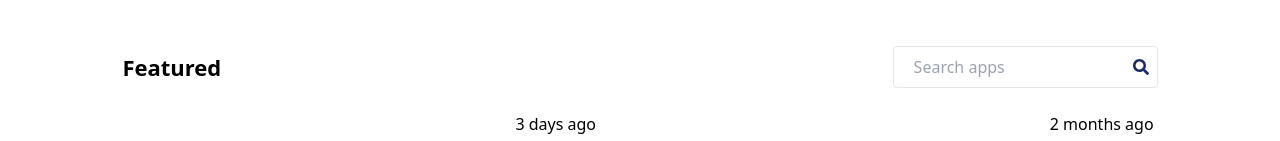
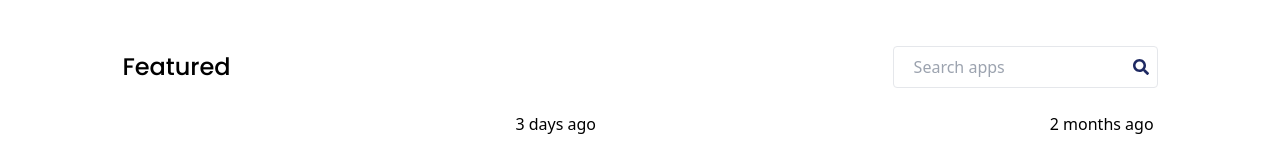
Before and after one commit to Wavei-Haruna/deverpool, a React (Vite) app: page / in a window 1280 px wide. Shown: the part 424-565 px from the top of the page. Built offline with nearby package versions, Linux system fonts and the light colour scheme.

Commit message:
font family of Hero section is modified

```diff
--- a/src/Components/FeaturedApps.jsx
+++ b/src/Components/FeaturedApps.jsx
@@ -5,7 +5,7 @@ export default function Featured() {
   return (
     <main className="my-12 w-full">
       <div className="flex justify-between items-center w-full px-5">
-        <h2 className="text-[22px] font-bold">Featured</h2>
+        <h2 className=" text-xl  md:text-2xl font-hero font-menu">Featured</h2>
         <div className="basic-inputWrapper flex items-center px-2 py-2 rounded ">
           <input
             type="text"
@@ -17,7 +17,7 @@ export default function Featured() {
       </div>
       <div className="grid w-full min-w-[270px] items-center md:grid-cols-2 gap-10 md:justify-between">
         {apps.slice(0, 4).map((app, ai) => (
-          <AppThumbnail app={app} key={ai} />
+          <AppThumbnail app={app} key={ai}  />
         ))}
       </div>
     </main>
```
